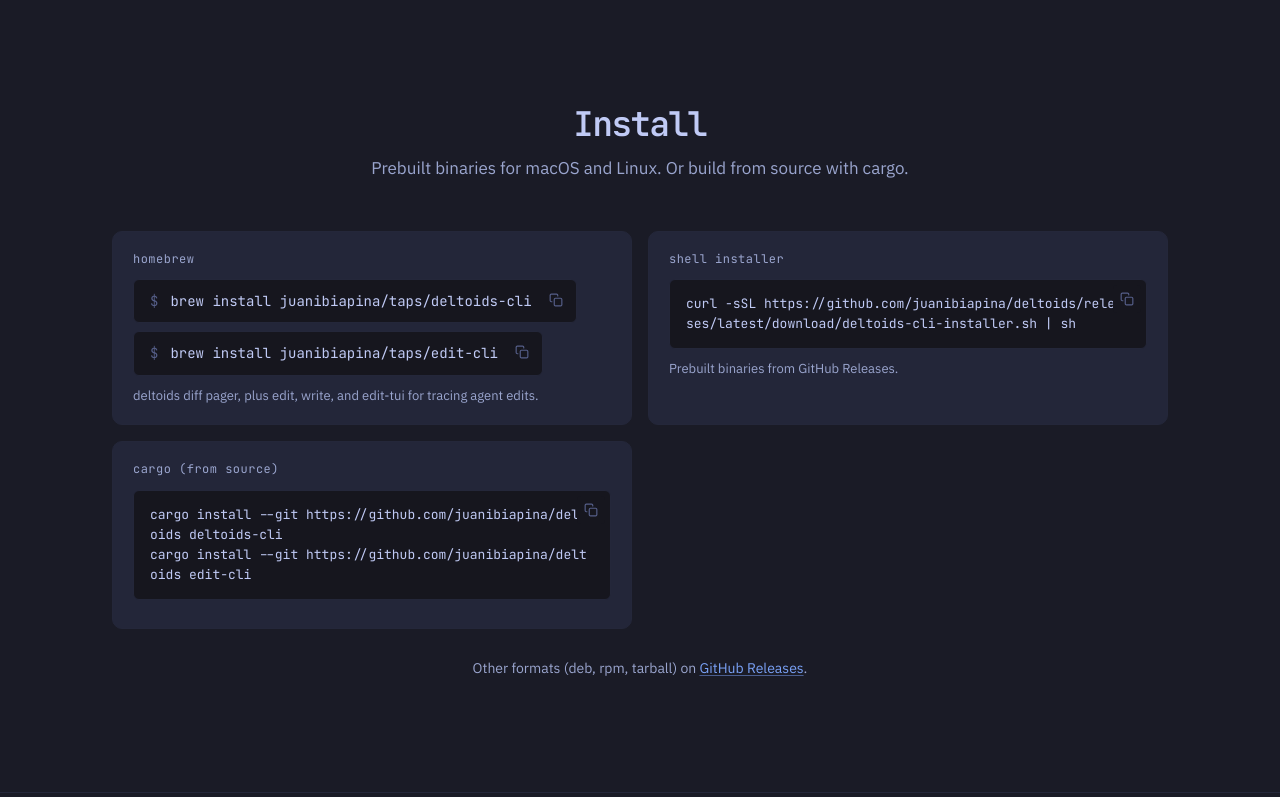
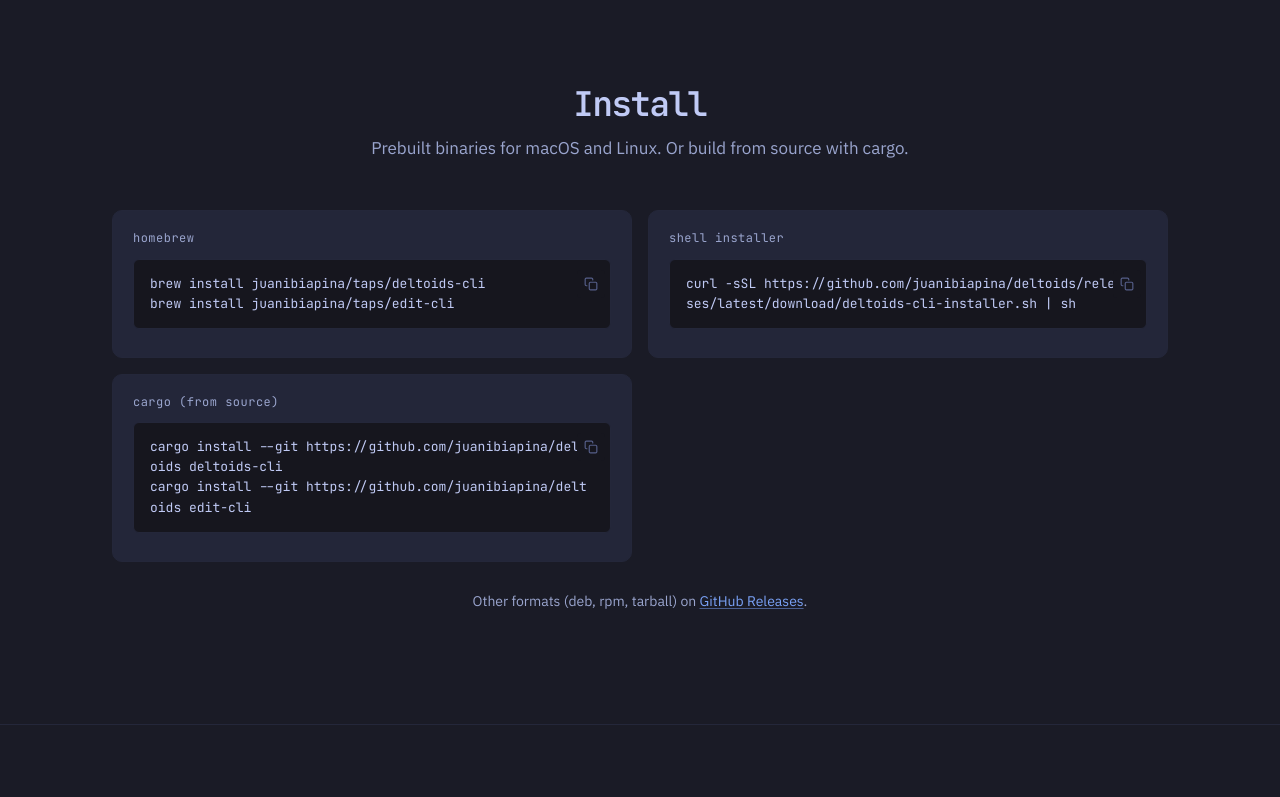
Before and after one commit to juanibiapina/deltoids, an Astro site in the folder site/: page / in a window 1280 px wide. Shown: the part 4084-4881 px from the top of the page. Built offline with nearby package versions, Linux system fonts and the light colour scheme; Astro itself is replaced by a stand-in of ours.

Commit message:
site: unify install cards and fix copy icon alignment
- Render every install card as a single <pre><code> block; drop the
  cmd-line variant used only by homebrew so all three cards share the
  same shape.
- Drop install-card notes (redundant with the section header or the
  visible commands) and the supporting type/CSS.
- Nudge the copy button down to top: 11px in code blocks so it lines
  up with the first line of code instead of sitting in the top
  padding gutter.

```diff
--- a/site/src/components/Install.astro
+++ b/site/src/components/Install.astro
@@ -17,18 +17,7 @@
         INSTALL_CARDS.map((c) => (
           <div class="install-card">
             <div class="install-card-label">{c.label}</div>
-            {c.commands ? (
-              <div class="install-card-cmds">
-                {c.commands.map((cmd) => (
-                  <div class="cmd-line">
-                    <span>{cmd}</span>
-                  </div>
-                ))}
-              </div>
-            ) : (
-              <pre><code>{c.code}</code></pre>
-            )}
-            {c.note && <div class="install-card-note">{c.note}</div>}
+            <pre><code>{c.code}</code></pre>
           </div>
         ))
       }
@@ -44,14 +33,6 @@
 </section>
 
 <style>
-  .install-card-cmds {
-    display: flex;
-    flex-direction: column;
-    align-items: flex-start;
-    gap: 8px;
-    margin-bottom: 10px;
-  }
-
   .install-aside {
     text-align: center;
     margin-top: 28px;
--- a/site/src/data/site.ts
+++ b/site/src/data/site.ts
@@ -97,8 +97,7 @@
   {
     id: "pi",
     label: "pi",
-    code: `pi install https://github.com/juanibiapina/deltoids
-edit-tui`,
+    code: `pi install https://github.com/juanibiapina/deltoids`,
   },
   { id: "claude", label: "Claude Code", coming: true },
 ];
@@ -107,10 +106,7 @@
   id: string;
   label: string;
   /** Multi-line block, rendered as a single <pre><code>. */
-  code?: string;
-  /** One or more shell-prompt lines, rendered each as a `.cmd-line` card. */
-  commands?: string[];
-  note?: string;
+  code: string;
 };
 
 /**
@@ -123,17 +119,13 @@
   {
     id: "homebrew",
     label: "homebrew",
-    commands: [
-      "brew install juanibiapina/taps/deltoids-cli",
-      "brew install juanibiapina/taps/edit-cli",
-    ],
-    note: "deltoids diff pager, plus edit, write, and edit-tui for tracing agent edits.",
+    code: `brew install juanibiapina/taps/deltoids-cli
+brew install juanibiapina/taps/edit-cli`,
   },
   {
     id: "shell",
     label: "shell installer",
     code: "curl -sSL https://github.com/juanibiapina/deltoids/releases/latest/download/deltoids-cli-installer.sh | sh",
-    note: "Prebuilt binaries from GitHub Releases.",
   },
   {
     id: "cargo",
--- a/site/src/styles/global.css
+++ b/site/src/styles/global.css
@@ -483,6 +483,7 @@
 }
 
 .code-block .cmd-copy {
+  top: 11px;
   background: var(--bg-code);
 }
 
@@ -564,11 +565,6 @@
   font-size: 0.8125rem;
   white-space: pre-wrap;
   word-break: break-all;
-}
-
-.install-card-note {
-  font-size: 0.8125rem;
-  color: var(--text-muted);
 }
 
 /* === FAQ === */
```
